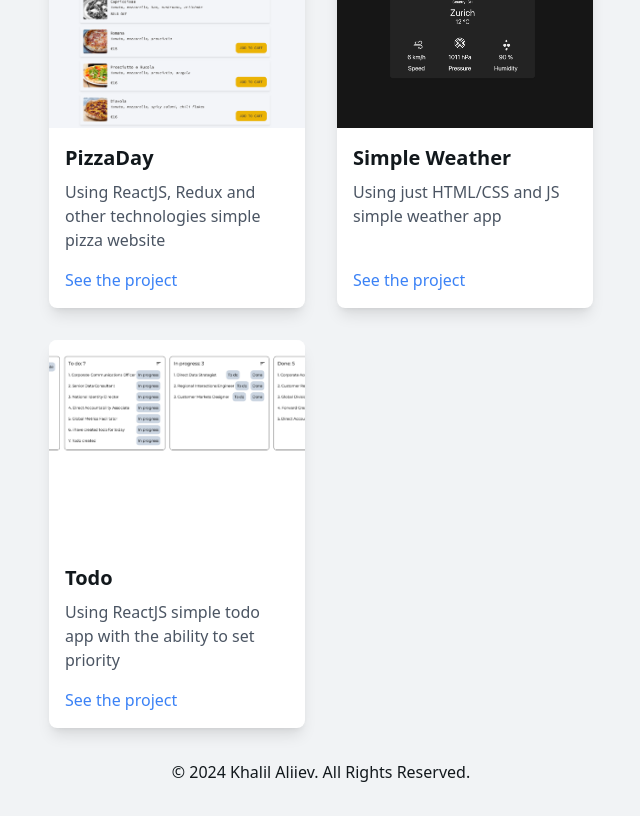
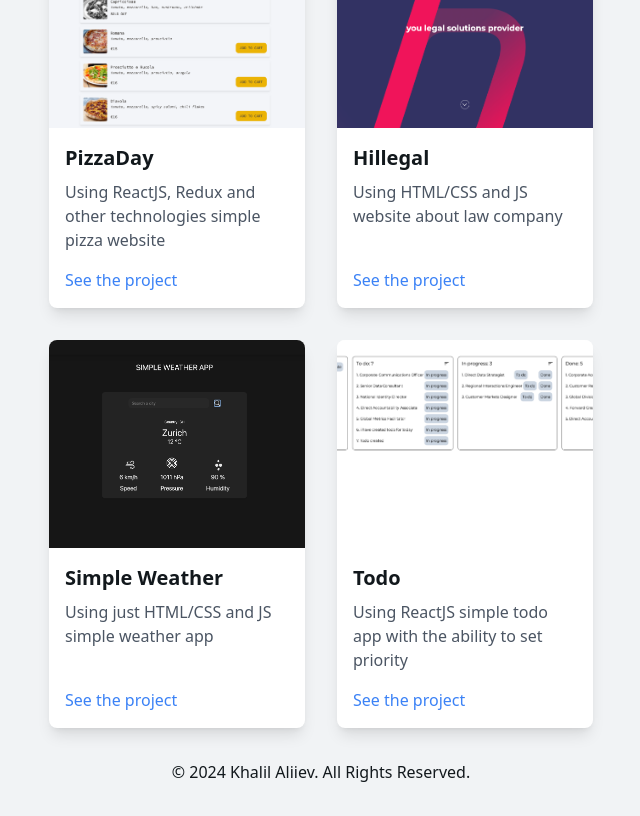
Before and after one commit to khalilaliev/react-ts-simple-portfolio, a React (Vite) app: page /projects in a window 1280 px wide. Shown: the part 700-1516 px from the top of the page, without its empty margins (319-959 px from the left). Built offline with nearby package versions, Linux system fonts and the light colour scheme.

Commit message:
add hillegal project

```diff
--- a/src/data/projects.ts
+++ b/src/data/projects.ts
@@ -3,6 +3,7 @@ import pizzaday from "../assets/pizzaday.png";
 import weather from "../assets/weather.png";
 import todo from "../assets/todo.png";
 import propertyPulse from "../assets/propertypulse.png";
+import hillegal from "../assets/hilegal.png";
 interface IProjects {
   id: number;
   title: string;
@@ -50,21 +51,31 @@ export const projects: IProjects[] = [
   },
   {
     id: 4,
+    title: "Hillegal",
+    description: "Using HTML/CSS and JS website about law company",
+    imageUrl: hillegal,
+    link: "https://hillegal-projects.vercel.app",
+    gitHub: "https://github.com/khalilaliev/front-end-final-project",
+    platform: "Web",
+    stack: "HTML/CSS, SASS, JavaScript, Gulp",
+  },
+  {
+    id: 5,
     title: "Simple Weather",
     description: "Using just HTML/CSS and JS simple weather app",
     imageUrl: weather,
-    link: "https://khalilaliev.github.io/simple-weather-app/",
+    link: "https://khalilaliev.github.io/simple-weather-app",
     gitHub: "https://github.com/khalilaliev/simple-weather-app",
     platform: "Web",
     stack: "HTML/CSS, TailwindCSS, JavaScript, RippleUI",
   },
   {
-    id: 5,
+    id: 6,
     title: "Todo",
     description:
       "Using ReactJS simple todo app with the ability to set priority",
     imageUrl: todo,
-    link: "https://react-hw-3-one.vercel.app/",
+    link: "https://react-hw-3-one.vercel.app",
     gitHub: "https://github.com/khalilaliev/react-hw-3",
     platform: "Web",
     stack: "ReactJS, TailwindCSS,",
```
Also changed, not shown: src/assets/hilegal.png (added).
